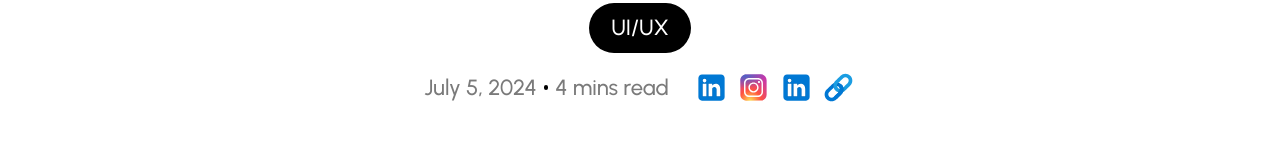
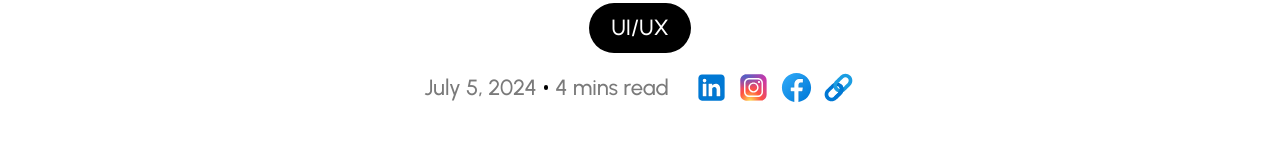
Before and after one commit to rayhanferdous/webpioneers, a Next.js app: page /Blogs/4-key-design-strategies-to-boost-your-website-purchases in a window 1280 px wide. Shown: the part 252-395 px from the top of the page. Built offline with nearby package versions, Linux system fonts and the light colour scheme.

Commit message:
fix bugs

```diff
--- a/app/Blogs/[slug]/page.jsx
+++ b/app/Blogs/[slug]/page.jsx
@@ -142,12 +142,14 @@ const BlogDetailsPage = ({ params }) => {
               <span>{currentBlog?.time_to_read}</span>
             </div>
             <div className="flex items-center gap-2.5">
+              {/* linkedin */}
               <svg width="35" height="35" viewBox="0 0 35 35" fill="none" xmlns="http://www.w3.org/2000/svg">
                 <path d="M30.625 26.9792C30.625 28.9931 28.9931 30.625 26.9792 30.625H8.02083C6.0076 30.625 4.375 28.9931 4.375 26.9792V8.02083C4.375 6.00688 6.0076 4.375 8.02083 4.375H26.9792C28.9931 4.375 30.625 6.00688 30.625 8.02083V26.9792Z" fill="#0078D4" />
                 <path opacity="0.05" d="M21.8776 26.9798V19.616C21.8776 18.3844 21.2804 17.6487 20.2793 17.6487C19.685 17.6487 19.2482 17.9834 18.9821 18.6433C18.9697 18.6899 18.9522 18.8802 18.9595 19.4555L18.9609 26.9798H13.8568V13.1257H18.9609V13.8993C19.7061 13.3852 20.6198 13.1257 21.6866 13.1257C25.0021 13.1257 26.981 15.381 26.981 19.1588L26.9818 26.9798H21.8776ZM8.02344 26.9798V13.1257H10.5442C9.08365 13.1257 8.02344 12.0523 8.02344 10.5728C8.02344 9.09482 9.10115 8.02148 10.5857 8.02148C12.0528 8.02148 13.0977 9.06492 13.1276 10.5583C13.1276 12.0487 12.0492 13.1257 10.5646 13.1257H13.1276V26.9798H8.02344Z" fill="black" />
                 <path opacity="0.07" d="M22.237 26.6139V19.6147C22.237 18.176 21.4852 17.2828 20.2741 17.2828C19.3298 17.2828 18.8631 17.9478 18.6385 18.5056C18.5788 18.6507 18.5868 19.2267 18.5897 19.4725L18.5911 26.6139H14.2161V13.4889H18.5911V14.6833C19.1708 14.0832 20.1042 13.4889 21.6814 13.4889C24.7679 13.4889 26.6113 15.6079 26.6113 19.1575L26.612 26.6139H22.237ZM8.38281 26.6139V13.4889H12.7578V26.6139H8.38281ZM10.539 12.7598C9.2899 12.7598 8.38281 11.8396 8.38281 10.5715C8.38281 9.30424 9.3074 8.38477 10.5805 8.38477C11.8376 8.38477 12.7323 9.28091 12.7578 10.5642C12.7578 11.8396 11.8332 12.7598 10.5594 12.7598H10.539Z" fill="black" />
                 <path d="M8.75 13.8542H12.3958V26.25H8.75V13.8542ZM10.562 12.3958H10.5416C9.45365 12.3958 8.75 11.585 8.75 10.5722C8.75 9.5375 9.47552 8.75 10.5831 8.75C11.6922 8.75 12.3754 9.5375 12.3958 10.5722C12.3958 11.5843 11.6922 12.3958 10.562 12.3958ZM26.25 26.25H22.6042V19.6153C22.6042 18.0126 21.7109 16.9189 20.2767 16.9189C19.1822 16.9189 18.5901 17.6568 18.3028 18.3699C18.1978 18.6251 18.2292 19.3309 18.2292 19.6875V26.25H14.5833V13.8542H18.2292V15.7617C18.7549 14.9479 19.5781 13.8542 21.684 13.8542C24.2929 13.8542 26.2493 15.4948 26.2493 19.1581L26.25 26.25Z" fill="white" />
               </svg>
+              {/* instagram */}
               <svg width="35" height="35" viewBox="0 0 35 35" fill="none" xmlns="http://www.w3.org/2000/svg">
                 <path d="M24.8035 30.6172L10.2202 30.631C7.01188 30.634 4.38469 28.0119 4.38104 24.8035L4.36719 10.2202C4.36427 7.01188 6.98636 4.38469 10.1947 4.38104L24.778 4.36719C27.9864 4.36427 30.6135 6.98636 30.6172 10.1947L30.631 24.778C30.6347 27.9871 28.0119 30.6143 24.8035 30.6172Z" fill="url(#paint0_radial_6954_29098)" />
                 <path d="M24.8035 30.6172L10.2202 30.631C7.01188 30.634 4.38469 28.0119 4.38104 24.8035L4.36719 10.2202C4.36427 7.01188 6.98636 4.38469 10.1947 4.38104L24.778 4.36719C27.9864 4.36427 30.6135 6.98636 30.6172 10.1947L30.631 24.778C30.6347 27.9871 28.0119 30.6143 24.8035 30.6172Z" fill="url(#paint1_radial_6954_29098)" />
@@ -170,12 +172,20 @@ const BlogDetailsPage = ({ params }) => {
                   </radialGradient>
                 </defs>
               </svg>
+              {/* fb */}
               <svg width="35" height="35" viewBox="0 0 35 35" fill="none" xmlns="http://www.w3.org/2000/svg">
-                <path d="M30.625 26.9792C30.625 28.9931 28.9931 30.625 26.9792 30.625H8.02083C6.0076 30.625 4.375 28.9931 4.375 26.9792V8.02083C4.375 6.00688 6.0076 4.375 8.02083 4.375H26.9792C28.9931 4.375 30.625 6.00688 30.625 8.02083V26.9792Z" fill="#0078D4" />
-                <path opacity="0.05" d="M21.8776 26.9798V19.616C21.8776 18.3844 21.2804 17.6487 20.2793 17.6487C19.685 17.6487 19.2482 17.9834 18.9821 18.6433C18.9697 18.6899 18.9522 18.8802 18.9595 19.4555L18.9609 26.9798H13.8568V13.1257H18.9609V13.8993C19.7061 13.3852 20.6198 13.1257 21.6866 13.1257C25.0021 13.1257 26.981 15.381 26.981 19.1588L26.9818 26.9798H21.8776ZM8.02344 26.9798V13.1257H10.5442C9.08365 13.1257 8.02344 12.0523 8.02344 10.5728C8.02344 9.09482 9.10115 8.02148 10.5857 8.02148C12.0528 8.02148 13.0977 9.06492 13.1276 10.5583C13.1276 12.0487 12.0492 13.1257 10.5646 13.1257H13.1276V26.9798H8.02344Z" fill="black" />
-                <path opacity="0.07" d="M22.237 26.6139V19.6147C22.237 18.176 21.4852 17.2828 20.2741 17.2828C19.3298 17.2828 18.8631 17.9478 18.6385 18.5056C18.5788 18.6507 18.5868 19.2267 18.5897 19.4725L18.5911 26.6139H14.2161V13.4889H18.5911V14.6833C19.1708 14.0832 20.1042 13.4889 21.6814 13.4889C24.7679 13.4889 26.6113 15.6079 26.6113 19.1575L26.612 26.6139H22.237ZM8.38281 26.6139V13.4889H12.7578V26.6139H8.38281ZM10.539 12.7598C9.2899 12.7598 8.38281 11.8396 8.38281 10.5715C8.38281 9.30424 9.3074 8.38477 10.5805 8.38477C11.8376 8.38477 12.7323 9.28091 12.7578 10.5642C12.7578 11.8396 11.8332 12.7598 10.5594 12.7598H10.539Z" fill="black" />
-                <path d="M8.75 13.8542H12.3958V26.25H8.75V13.8542ZM10.562 12.3958H10.5416C9.45365 12.3958 8.75 11.585 8.75 10.5722C8.75 9.5375 9.47552 8.75 10.5831 8.75C11.6922 8.75 12.3754 9.5375 12.3958 10.5722C12.3958 11.5843 11.6922 12.3958 10.562 12.3958ZM26.25 26.25H22.6042V19.6153C22.6042 18.0126 21.7109 16.9189 20.2767 16.9189C19.1822 16.9189 18.5901 17.6568 18.3028 18.3699C18.1978 18.6251 18.2292 19.3309 18.2292 19.6875V26.25H14.5833V13.8542H18.2292V15.7617C18.7549 14.9479 19.5781 13.8542 21.684 13.8542C24.2929 13.8542 26.2493 15.4948 26.2493 19.1581L26.25 26.25Z" fill="white" />
+                <path d="M17.5013 2.91602C9.44693 2.91602 2.91797 9.44497 2.91797 17.4993C2.91797 24.8114 8.29849 30.8657 15.3167 31.9201C16.0291 32.0273 16.759 29.8952 17.5013 29.8952C18.1714 29.8952 18.8313 32.0375 19.4781 31.95C26.5977 30.9853 32.0846 24.8836 32.0846 17.4993C32.0846 9.44497 25.5557 2.91602 17.5013 2.91602Z" fill="url(#paint0_linear_6954_29109)" />
+                <path opacity="0.05" d="M20.2022 15.4361C20.2022 14.3978 20.4246 13.1604 21.4834 13.1604H24.6064L24.6057 9.06464L24.5692 8.44339L23.9523 8.36026C23.509 8.30047 22.5866 8.17578 20.8855 8.17578C16.8247 8.17578 14.5884 10.593 14.5884 14.9818V16.8033H10.9805V22.0956H14.5884V31.792C15.529 31.9823 16.5024 32.0837 17.4992 32.0837C18.4238 32.0837 19.3251 31.9882 20.2022 31.8234V22.0948H23.8721L24.6903 16.8026H20.2022V15.4361Z" fill="black" />
+                <path opacity="0.05" d="M19.8403 15.4358C19.8403 14.4492 20.0539 12.7955 21.486 12.7955H24.2444V9.08546L24.2255 8.76462L23.9097 8.7216C23.4744 8.66254 22.5695 8.54004 20.8888 8.54004C17.0074 8.54004 14.9563 10.7676 14.9563 14.9815V17.1675H11.3477V21.7307H14.9556V31.8471C15.7839 31.993 16.6312 32.0834 17.5018 32.0834C18.2995 32.0834 19.0768 32.0017 19.8403 31.8785V21.7299H23.5619L24.267 17.1668H19.8395V15.4358H19.8403Z" fill="black" />
+                <path d="M19.4744 21.365H23.2485L23.8414 17.5311H19.4744V15.4354C19.4744 13.8429 19.995 12.4305 21.4847 12.4305H23.8785V9.08513C23.4578 9.02826 22.5682 8.9043 20.8875 8.9043C17.3773 8.9043 15.3196 10.7578 15.3196 14.9812V17.5318H11.7109V21.3658H15.3189V31.9204C16.0334 32.0269 16.7575 32.083 17.5005 32.083C18.1721 32.083 18.8276 32.0378 19.4744 31.9503V21.365Z" fill="white" />
+                <defs>
+                  <linearGradient id="paint0_linear_6954_29109" x1="7.28786" y1="7.28591" x2="29.6164" y2="29.6145" gradientUnits="userSpaceOnUse">
+                    <stop stopColor="#2AA4F4" />
+                    <stop offset="1" stopColor="#007AD9" />
+                  </linearGradient>
+                </defs>
               </svg>
+              {/* copy link */}
               <svg width="35" height="35" viewBox="0 0 35 35" fill="none" xmlns="http://www.w3.org/2000/svg">
                 <path d="M5.67289 29.3259C8.3781 32.0311 12.764 32.0311 15.4692 29.3259C16.7329 28.0623 19.3098 25.4854 20.5734 24.2217C23.2786 21.5165 23.2786 17.1306 20.5734 14.4254C17.8682 11.7202 13.4823 11.7202 10.7771 14.4254C9.51341 15.689 6.93654 18.2659 5.67289 19.5296C2.96841 22.234 2.96841 26.6207 5.67289 29.3259ZM8.25122 22.1072C8.99497 21.3634 12.799 17.5593 13.3554 17.003C14.6365 15.7218 16.7147 15.7218 17.9958 17.003C19.277 18.2841 19.277 20.3623 17.9958 21.6434C17.4395 22.1998 13.6354 26.0038 12.8916 26.7476C11.6105 28.0287 9.53237 28.0287 8.25122 26.7476C6.97008 25.4664 6.97008 23.3883 8.25122 22.1072Z" fill="#0078D4" />
                 <path opacity="0.05" d="M17.2164 16.4132C17.2164 16.4132 16.7723 15.3129 17.7778 14.1302L18.7761 13.1312C16.4682 11.977 13.6558 12.1942 11.5383 13.7787C10.939 16.0421 11.8118 18.5497 11.8118 18.5497C12.5701 17.7913 13.1768 17.1847 13.3583 17.0031C14.4083 15.9538 15.9345 15.7599 17.2164 16.4132Z" fill="black" />
```
Also changed, not shown: app/(constants)/blogs.js.
